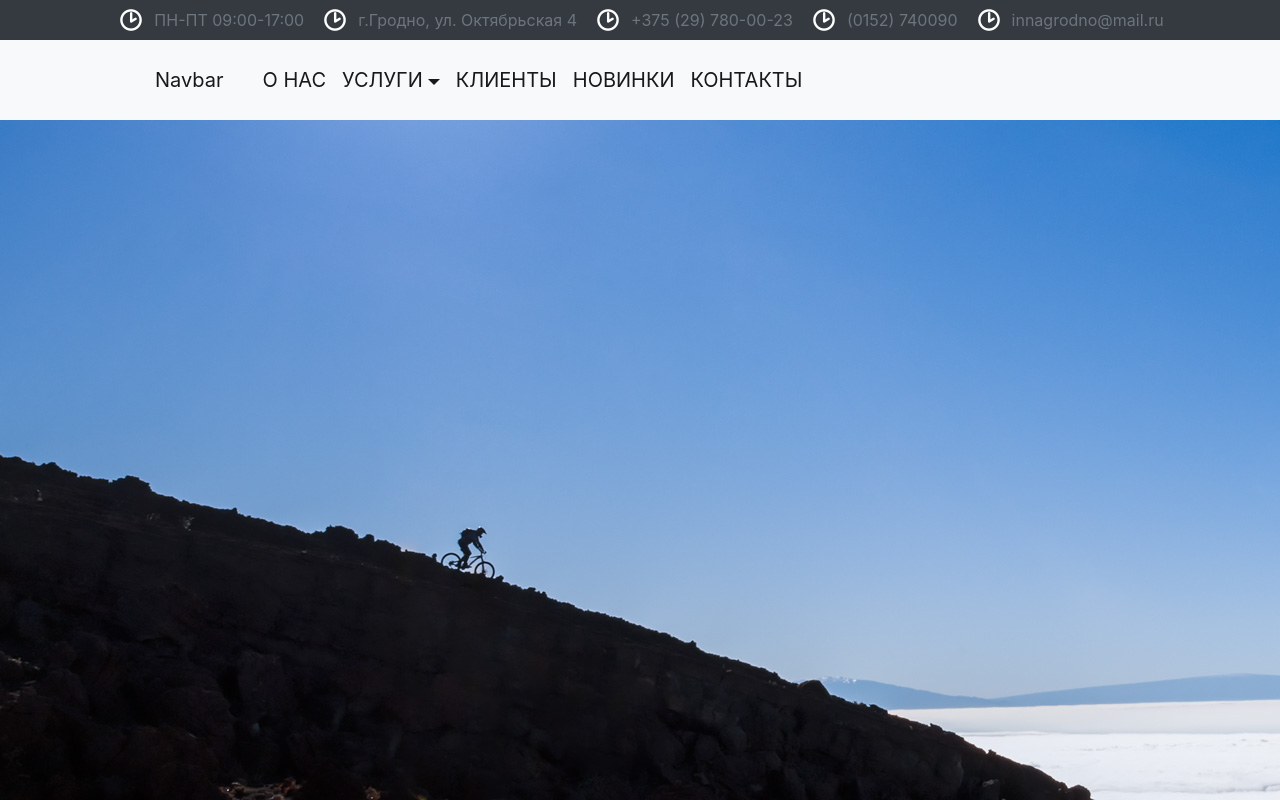
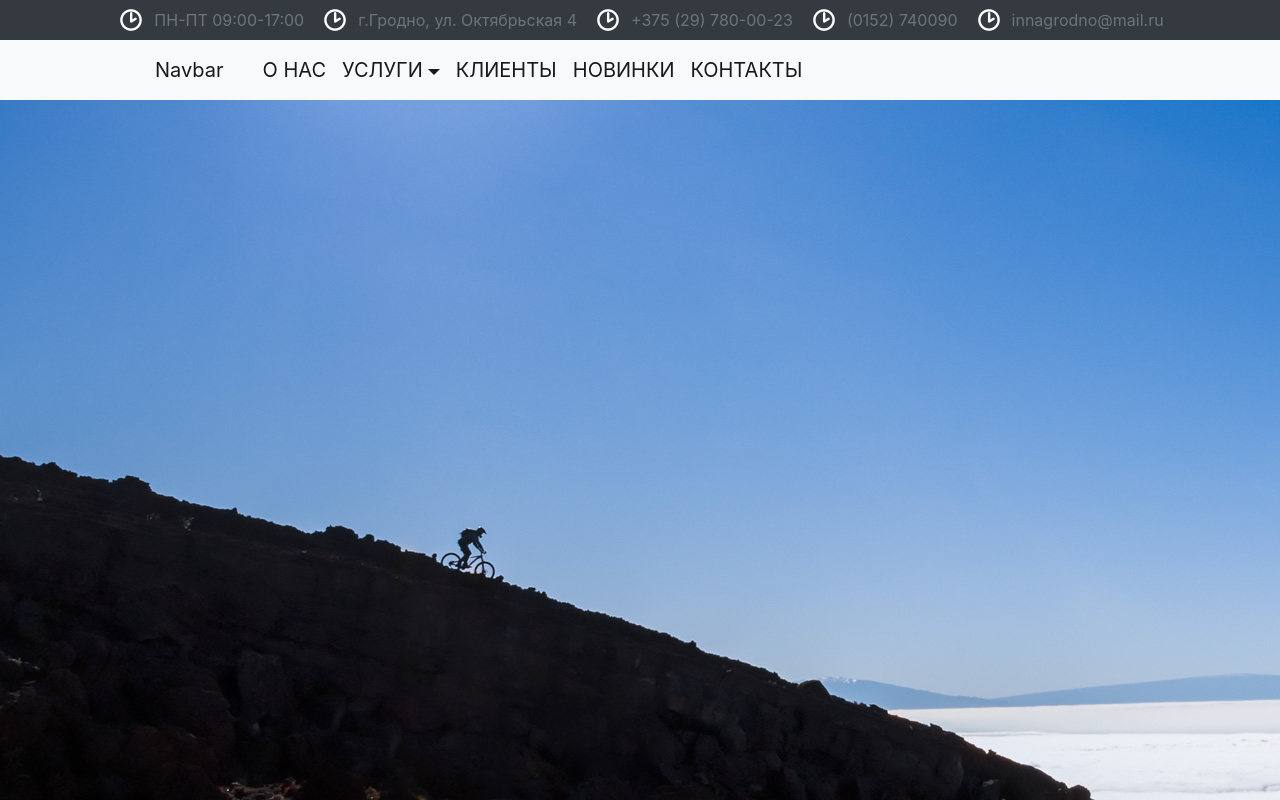
Before and after one commit to desmond1999d/TS, an Angular app: page / in a window 1280 px wide. Built offline with nearby package versions, Linux system fonts and the light colour scheme.

Commit message:
navbar height change to 60

```diff
--- a/src/app/modules/root-module/header/header.component.css
+++ b/src/app/modules/root-module/header/header.component.css
@@ -15,27 +15,27 @@
 }
 
 .navbar {
-  min-height: 80px;
+  min-height: 60px;
 }
 
 .navbar-brand {
   padding: 0 15px;
-  height: 80px;
-  line-height: 80px;
+  height: 60px;
+  line-height: 60px;
 }
 
 .navbar-toggle {
-  /* (80px - button height 34px) / 2 = 23px */
-  margin-top: 23px;
+  /* (60px - button height 34px) / 2 = 13px */
+  margin-top: 13px;
   padding: 9px 10px !important;
 }
 
 /*non collapsed*/
 @media (min-width: 992px) {
   .navbar-nav > li > a {
-    /* (80px - line-height of 27px) / 2 = 26.5px */
-    padding-top: 26.5px;
-    padding-bottom: 26.5px;
+    /* (60px - line-height of 27px) / 2 = 16.5px */
+    padding-top: 16.5px;
+    padding-bottom: 16.5px;
     line-height: 27px;
   }
 
@@ -107,6 +107,10 @@
 @media (max-width: 991px) {
   .navbar-nav .nav-link {
     padding-left: 15px;
+  }
+
+  .navbar {
+    width: 90%;
   }
 
   .nav-item {
```
